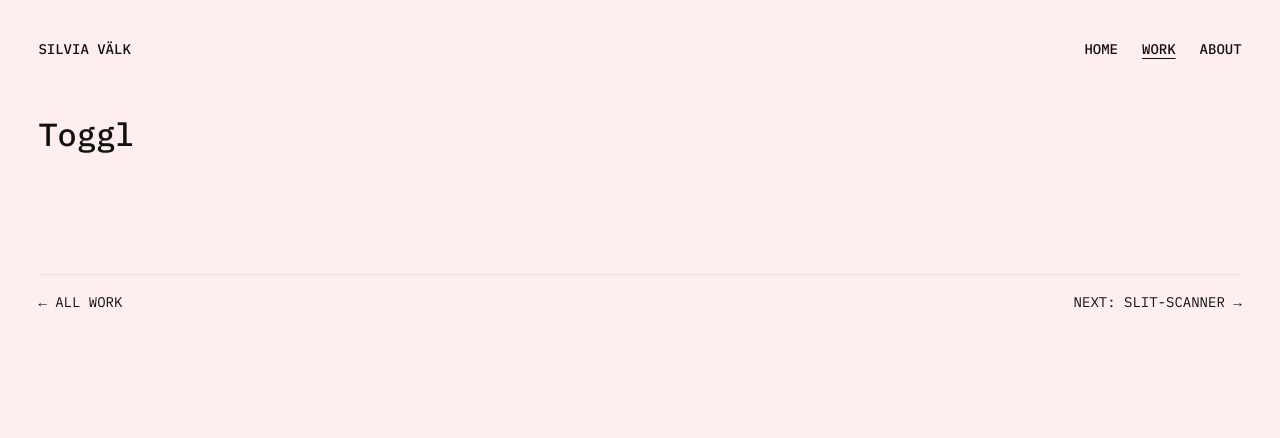
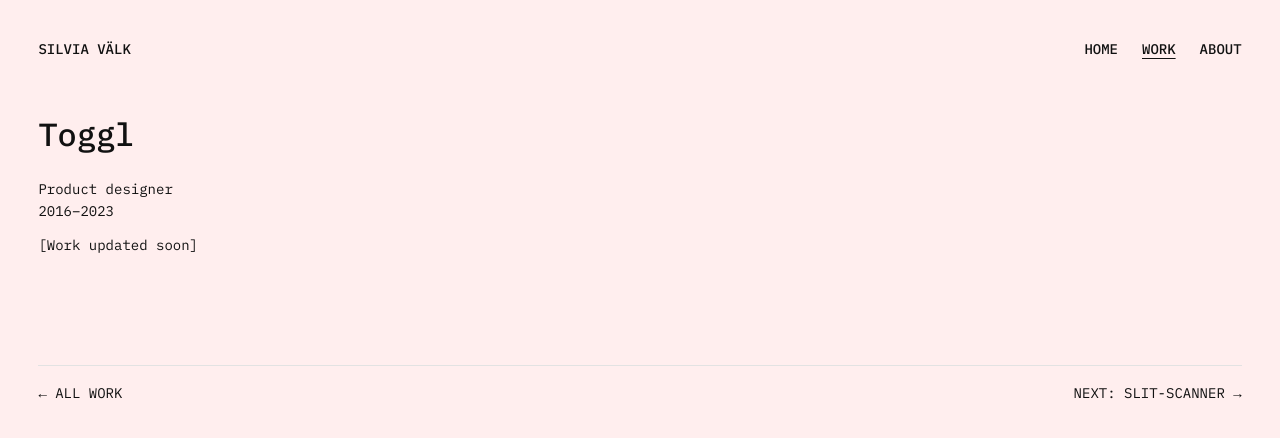
Before and after one commit to SilviaVaelk/site, an Astro site: page /site/work/toggl in a window 1280 px wide. Built offline with nearby package versions, Linux system fonts and the light colour scheme; Astro itself is replaced by a stand-in of ours.

Commit message:
Gravity Sketch and Toggl: role, years and placeholder text
Co-Authored-By: Claude Opus 5.5 <noreply@anthropic.com>
Claude-Session: https://claude.ai/code/session_01EBiFZifgzEDtRdXtCGGokz

```diff
--- a/src/content/projects/gravity-sketch/index.md
+++ b/src/content/projects/gravity-sketch/index.md
@@ -18,4 +18,7 @@ marble:
     clearcoatRoughness: 0.53
 ---
 
-<!-- Write about this project here. -->
+Lead product designer
+2023–present
+
+[Work updated soon]
--- a/src/content/projects/toggl/index.md
+++ b/src/content/projects/toggl/index.md
@@ -18,4 +18,7 @@ marble:
     clearcoatRoughness: 0.25
 ---
 
-<!-- Write about this project here. -->
+Product designer
+2016–2023
+
+[Work updated soon]
```
